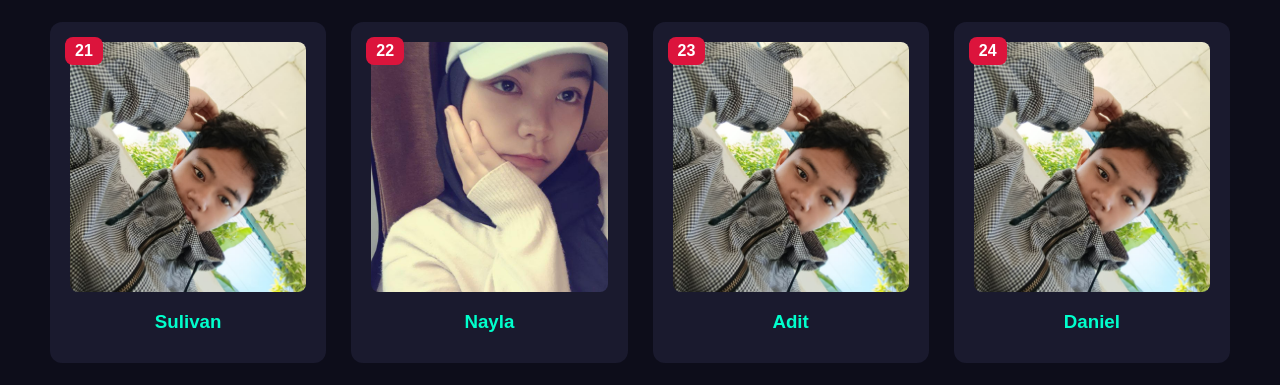
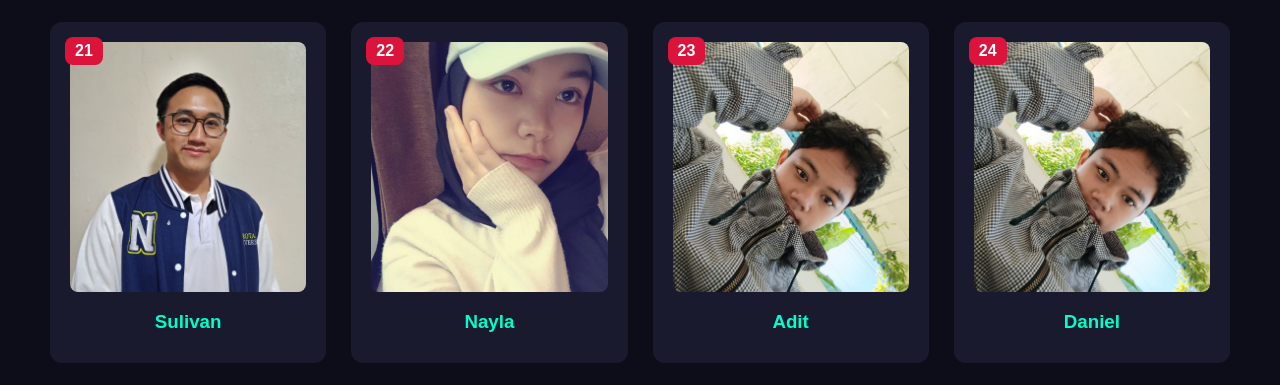
Before and after one commit to Rasyid832/My-fortofolio, a plain HTML site: page project - L3/Anggota.html in a window 1280 px wide. Shown: the part 2498-2883 px from the top of the page. Drawn offline with Linux system fonts and the light colour scheme.

Commit message:
Update Anggota.html

```diff
--- a/project - L3/Anggota.html
+++ b/project - L3/Anggota.html
@@ -703,7 +703,7 @@ nav,
     <!-- Anggota 21 -->
     <div class="anggota-card" onclick="showProfile('Rizki','Surabaya','SDN 4, SMPN 3, SMAN 5','06 - 04 - 2008','17 Tahun')">
       <div class="badge">21</div>
-      <img src="rizki.jpg" alt="Foto Anggota 5">
+      <img src="sulivan.jpg" alt="Foto Anggota 5">
       <h3>Sulivan</h3>
     </div>
 
```
